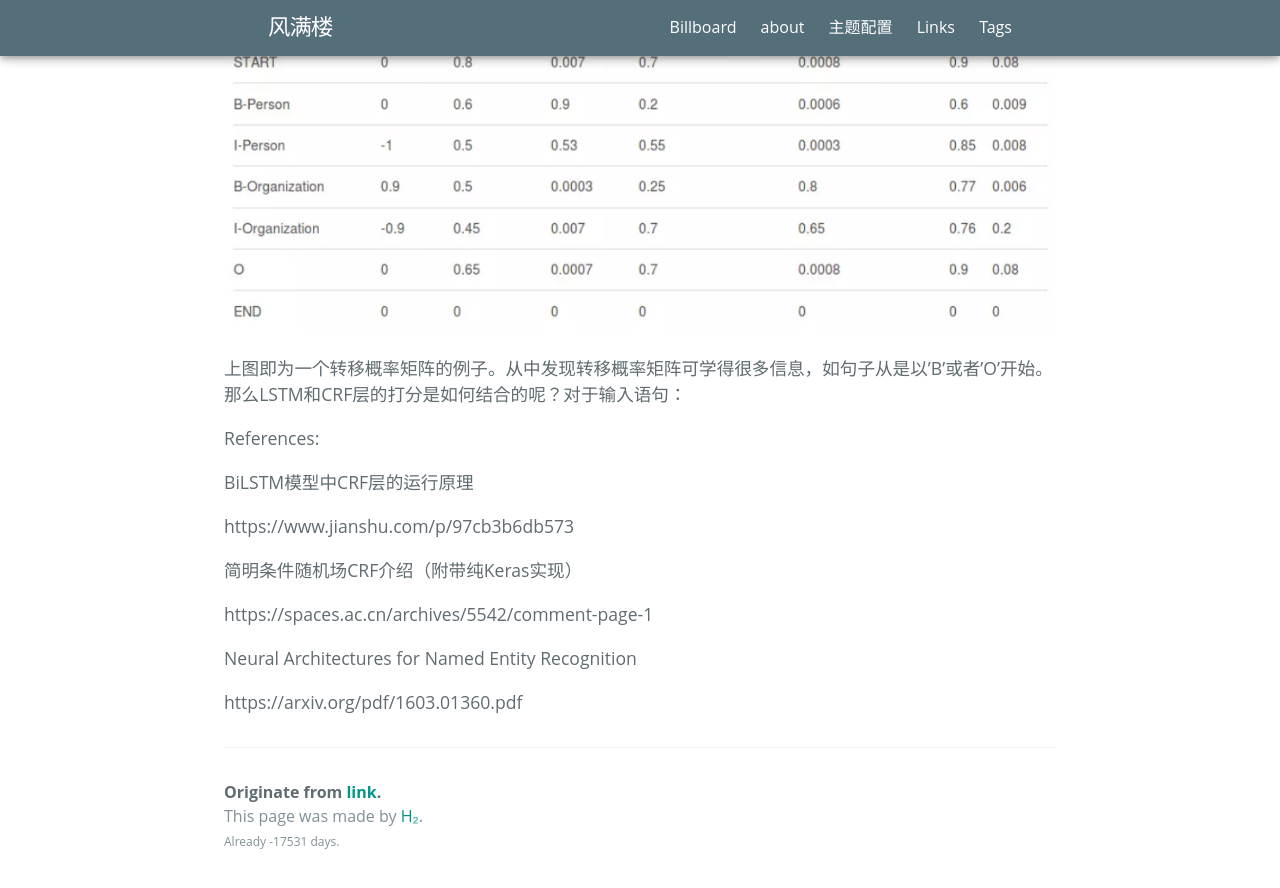
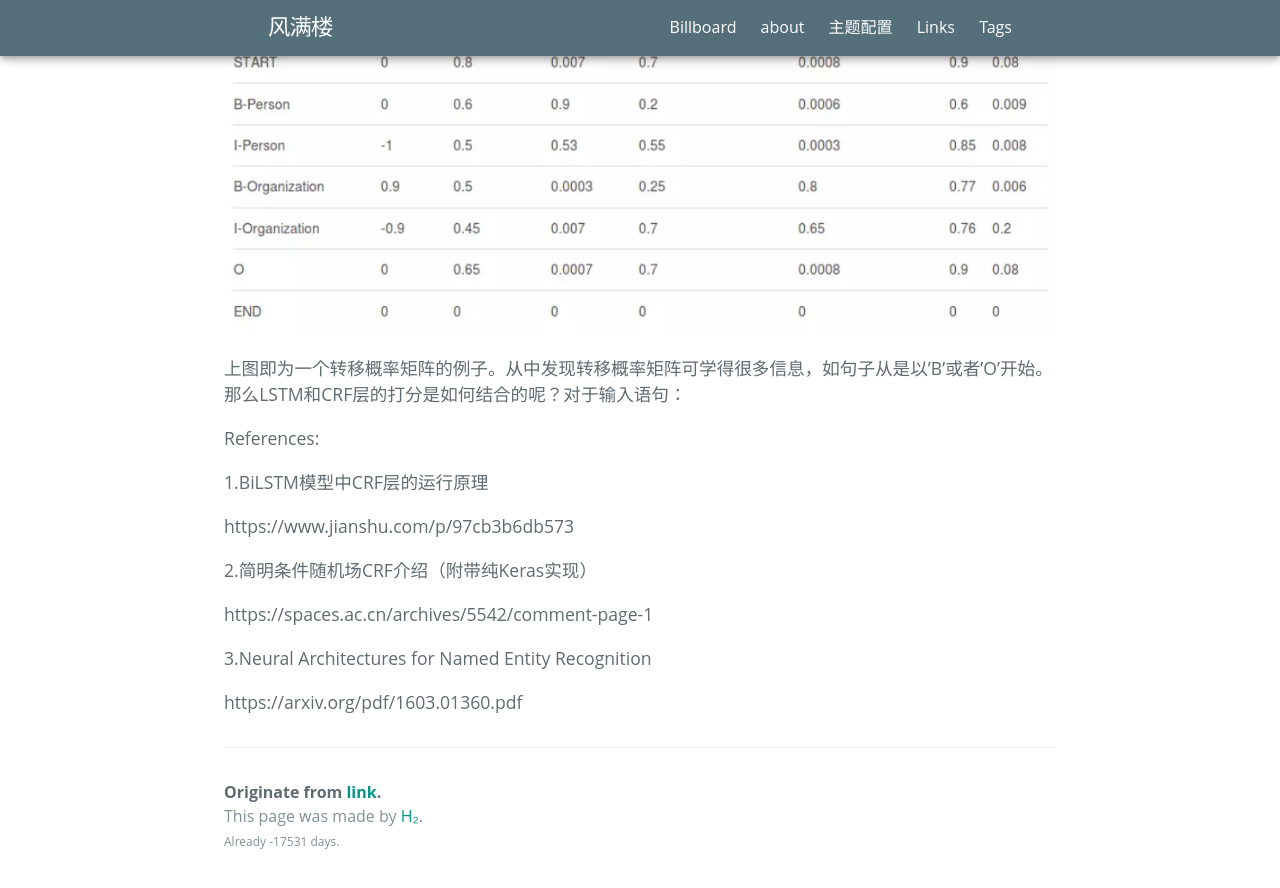
Before and after one commit to paichin/paichin.github.io, a Jekyll site: the page built from _posts/2019-08-13-test.md, in a window 1280 px wide and 900 px high, scrolled down 4465 px. Shown: the top 888 px of the window. Built offline with Jekyll 4.4.1, drawn with Linux system fonts in a browser that asks for light colours; some web fonts are replaced; formulas are drawn with MathJax 3; comment, search, counter and statistics services are not loaded; some of the changed text lies outside the part shown.

Commit message:
Update 2019-08-13-test.md

```diff
--- a/_posts/2019-08-13-test.md
+++ b/_posts/2019-08-13-test.md
@@ -105,20 +105,20 @@ Person是不能接在I-Organization之后出现的。这样我们意识到生成
 
 ![截图](https://paichin.github.io/assets/images4post/9.png)<br>
 
-上图即为一个转移概率矩阵的例子。从中发现转移概率矩阵可学得很多信息，如句子从是以’B’或者’O’开始。那么LSTM和CRF层的打分是如何结合的呢？对于输入语句：
+上图即为一个转移概率矩阵的例子。从中发现转移概率矩阵可学得很多信息，如句子从是以’B’或者’O’开始。那么LSTM和CRF层的打分是如何结合的呢？对于输入语句：<br>
 
 
 
 References:
 
-BiLSTM模型中CRF层的运行原理
+1.BiLSTM模型中CRF层的运行原理
 
 https://www.jianshu.com/p/97cb3b6db573
 
-简明条件随机场CRF介绍（附带纯Keras实现）
+2.简明条件随机场CRF介绍（附带纯Keras实现）
 
 https://spaces.ac.cn/archives/5542/comment-page-1
 
-Neural Architectures for Named Entity Recognition
+3.Neural Architectures for Named Entity Recognition
 
 https://arxiv.org/pdf/1603.01360.pdf
```
Also changed, not shown: other parts of _posts/2019-08-13-test.md (+1 -1 lines).
